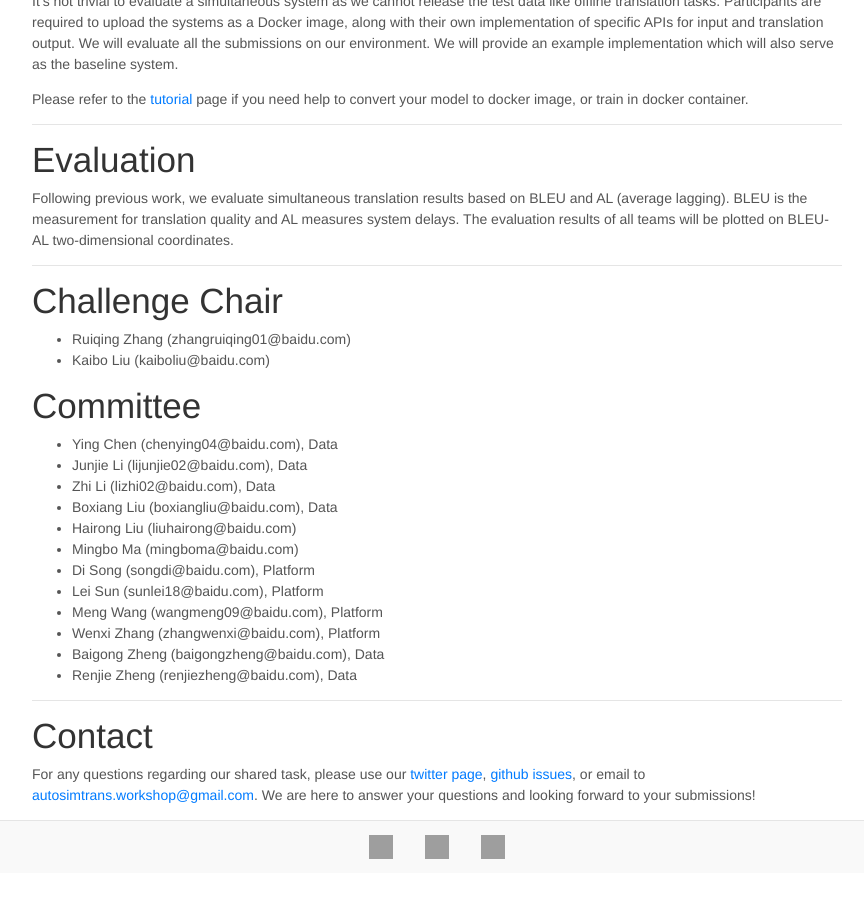
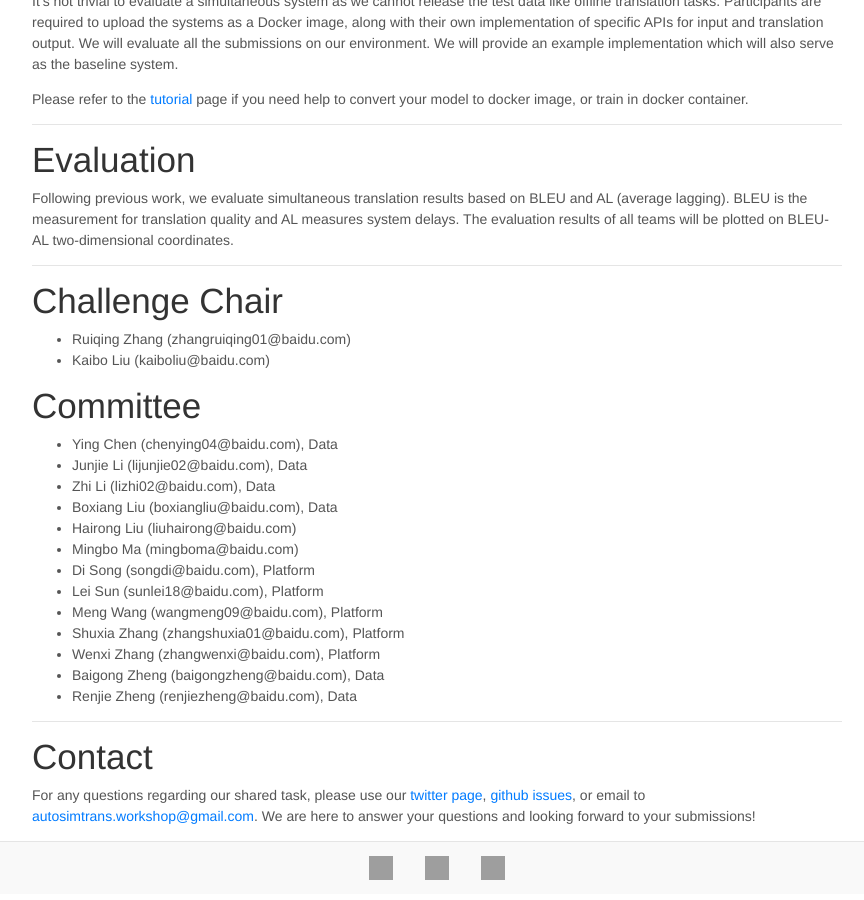
Before and after one commit to autosimtrans/autosimtrans.github.io, a Jekyll site: the page built from shared.md, in a window 1280 px wide and 900 px high, scrolled down 2387 px. Shown: the whole window, without its empty margins (203-1067 px from the left). Built offline with Jekyll 4.4.1, drawn with Linux system fonts in a browser that asks for light colours; nearby versions of some CDN libraries; before the commit the page ends 3266 px from its top, so only the background shows below that; grey boxes are pictures that could not be loaded.

Commit message:
task committee added

```diff
--- a/shared.md
+++ b/shared.md
@@ -117,6 +117,7 @@ Following previous work, we evaluate simultaneous translation results based on B
 - Di Song (songdi@baidu.com), Platform
 - Lei Sun (sunlei18@baidu.com), Platform
 - Meng Wang (wangmeng09@baidu.com), Platform
+- Shuxia Zhang (zhangshuxia01@baidu.com), Platform
 - Wenxi Zhang (zhangwenxi@baidu.com), Platform
 - Baigong Zheng (baigongzheng@baidu.com), Data
 - Renjie Zheng (renjiezheng@baidu.com), Data
```
